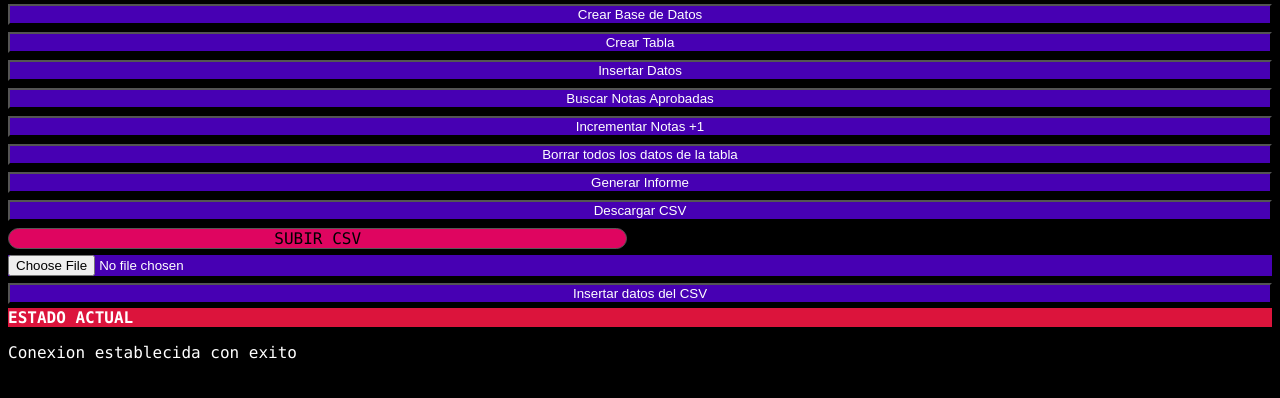
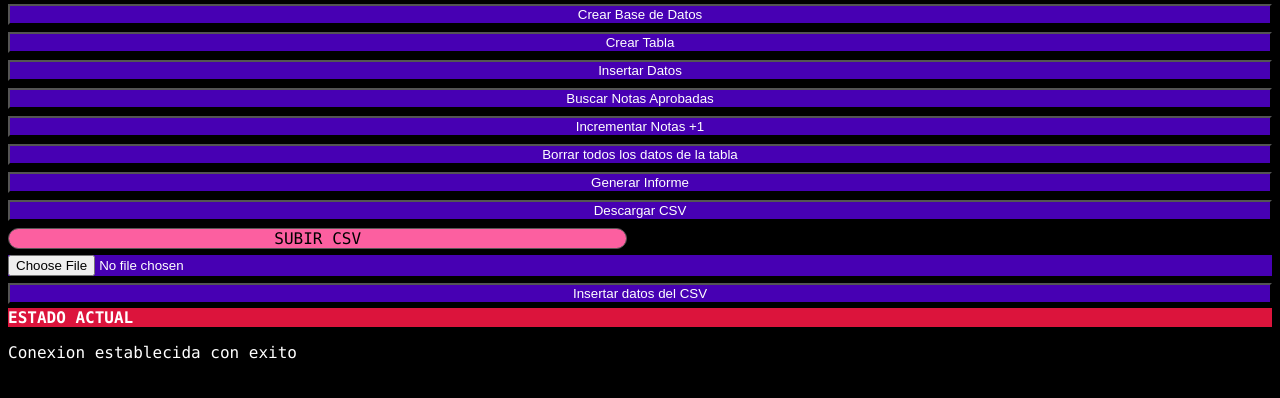
Before and after one commit to UO276244/SEW_PHP, a PHP site: page / in a window 1280 px wide. Shown: the part 144-542 px from the top of the page. Run offline with PHP 8.4, Linux system fonts and the light colour scheme.

Commit message:
Add files via upload

```diff
--- a/Ejercicio-6/Ejercicio6.css
+++ b/Ejercicio-6/Ejercicio6.css
@@ -73,7 +73,7 @@ label{
     border-radius: 1em;
     grid-column: span 1;
     text-align: center;
-    background-color: #df0560;
+    background-color: #FC5FA0;
     color: rgb(0, 0, 0);
 
 
```
